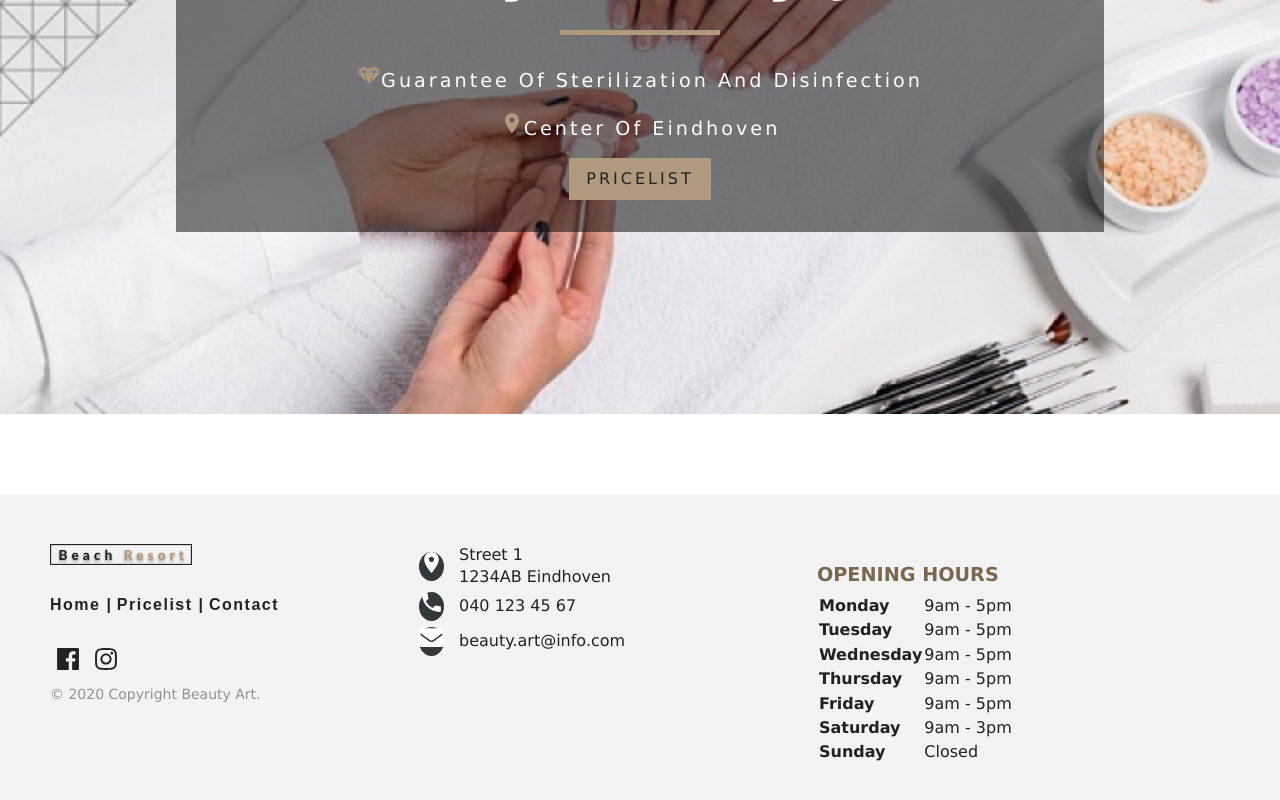
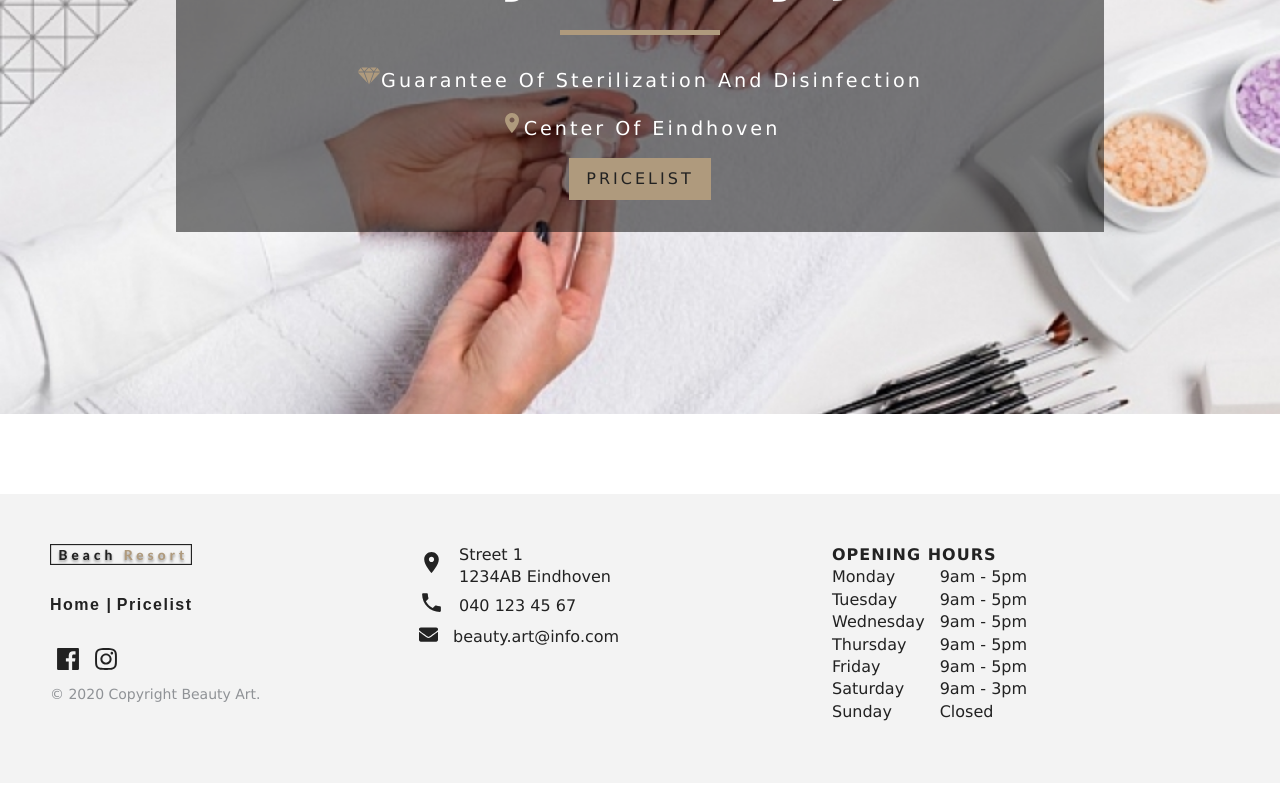
Before and after one commit to Innaivo/beauty-webapp-inna-ivashko, a React (Create React App) app: page / in a window 1280 px wide. Shown: the part 386-1186 px from the top of the page. Built offline with nearby package versions, Linux system fonts and the light colour scheme.

Commit message:
footer is working

```diff
--- a/src/App.css
+++ b/src/App.css
@@ -157,35 +157,6 @@ h6 {
 }
 /* end of navbar */
 
-/*Footer old*/
-.footer-widget h4 {
-  font-size: 1rem;
-  font-weight: bold;
-  font-style: normal;
-  text-transform: uppercase;
-  text-decoration: none;
-}
-.footer-widget a {
-  text-decoration: none;
-  color: #796850;
-  font-size: 1rem;
-}
-.footer-widget .et_pb_widget div{
-  line-height: 1.7em;
-}
-.adressDetails a{
-  text-decoration: none;
-}
-.ftitle {
-   color:#796850;
-
-}
-h4.ftitle {
-  margin-bottom: 0.3em;
-  margin-top: 1em;
-}
-/*end of old Footer*/
-
 /* Footer */
 /* The footer is fixed to the bottom of the page */
 
@@ -197,8 +168,6 @@ footer{
 	footer { position: static; }
 	header { padding-top:40px; }
 }
-
-
 .footer-distributed{
 	background-color: #f3f3f3;
 	box-sizing: border-box;
@@ -208,7 +177,6 @@ footer{
 	padding: 50px 50px 60px 50px;
 	margin-top: 80px;
 }
-
 .footer-distributed .footer-left,
 .footer-distributed .footer-center,
 .footer-distributed .footer-right{
@@ -217,24 +185,20 @@ footer{
 }
 
 /* Footer left */
-
 .footer-distributed .footer-left{
 	width: 30%;
 }
-
 /* The company logo */
 .footer-distributed .footer-left img{
 	width: 40%;
   /* height: 10%; */
 }
-
 /* Footer links */
 .footer-distributed .footer-links{
 	color:  #222;
   margin: 20px 0 12px;
   font: bold 16px sans-serif;
 }
-
 .footer-distributed .footer-links a{
 	display:inline-block;
 	line-height: 1.8;
@@ -251,7 +215,6 @@ footer{
 	width: 35px;
 	height: 35px;
 	cursor: pointer;
-	/* background-color:  #8f9296; */
 	border-radius: 2px;
 
 	font-size: 28px;
@@ -270,69 +233,53 @@ footer{
 }
 
 /* Footer Center */
-
 .footer-distributed .footer-center{
   width: 35%;
 }
-/* .footer-center {
-  text-align: left;
-}  */
+ .footer-distributed .footer-center i{
+	color: #222;
+	font-size: 25px;
+	width: 508px;
+  height: 38px;
 
-.nav-icon {
-  font-size: 1.5rem;
-  color: var(--primaryColor);
-}
- .footer-distributed .footer-center i{
- 	background-color:  #33383b;
-	color: #ffffff;
-	font-size: 25px;
-	width: 38px;
-	height: 38px;
 	border-radius: 50%;
 	text-align: center;
-	/* line-height: 42px; */
 	margin: 10px 15px;
 	vertical-align: middle;
 }
 
-/* .footer-distributed .footer-center i.fa-envelope{
-	font-size: 17px;
-	line-height: 38px;
+.footer-distributed .footer-center i.envelope{
+	font-size: 19px;
 }
-  */
 .footer-distributed .footer-center p{
 	display: inline-block;
 	color: #222;
 	vertical-align: middle;
 	margin:0;
 }
-
-.footer-distributed .footer-center p a{
-	color:  #222;
-	text-decoration: none;
-}
- .adressDetails a{
-  text-decoration: none;
-}
-
-
 /* Footer Right */
 .footer-distributed .footer-right{
 	width: 30%;
 }
 
 .ftitle {
-   color:#796850;
   font-style: normal;
   text-decoration: none;
   text-transform: uppercase;
-  margin: 0;
+  margin: 0px 15px;
+  letter-spacing: 1px;
 }
-/* Here is the code for Responsive Footer */
 
-@media (max-width: 880px) {
+table {
+  border-spacing: 15px 0px;
+}
 
-	.footer-distributed .footer-left,
+th{
+  font-weight: normal;
+}
+/* code for Responsive Footer */
+ @media (max-width: 880px) {
+ 	.footer-distributed .footer-left,
 	.footer-distributed .footer-center,
 	.footer-distributed .footer-right{
 		display: block;
@@ -340,11 +287,13 @@ footer{
 		margin-bottom: 40px;
 		text-align: center;
 	}
-
-	.footer-distributed .footer-center i{
+ 	.footer-distributed .footer-center i{
 		margin-left: 0;
 	}
-
+  table{
+    margin: 0 auto;
+    text-align: left;
+	}
 }
 /* end of Footer */
 
--- a/src/components/Footer.js
+++ b/src/components/Footer.js
@@ -15,8 +15,8 @@ export default function Footer() {
                     <Link to="/">Home&nbsp;</Link>
 					|
 					<Link to="/pricelist">&nbsp;Pricelist&nbsp;</Link>
-					|
-					<Link to="#">&nbsp;Contact</Link>
+					{/* |
+					<Link to="#">&nbsp;Contact</Link> */}
                 </p>
 				<p class="footer-icons">
 					<a href="https://www.facebook.com/"><AiFillFacebook/></a>
@@ -38,15 +38,12 @@ export default function Footer() {
 				</div>
 				<div>
 					<a href="mailto:beauty.art@info.com">
-					<i><FaEnvelope/></i>
+					<i className="envelope"><FaEnvelope/></i>
 					<p>beauty.art@info.com</p></a>
 				</div>
-
-
-
 			</div>
 			<div class="footer-right">
-					<h4 class="ftitle">opening hours </h4>
+				<h6 class="ftitle">opening hours </h6>
 				<table>
 					<tr><th>Monday</th><td>9am - 5pm</td></tr>
 					<tr><th>Tuesday</th><td>9am - 5pm</td></tr>
@@ -58,7 +55,5 @@ export default function Footer() {
 				</table>
 			</div>
 		</footer>
-
-
     )
 }
```
Lines whose indentation alone changed are shown as unchanged.
